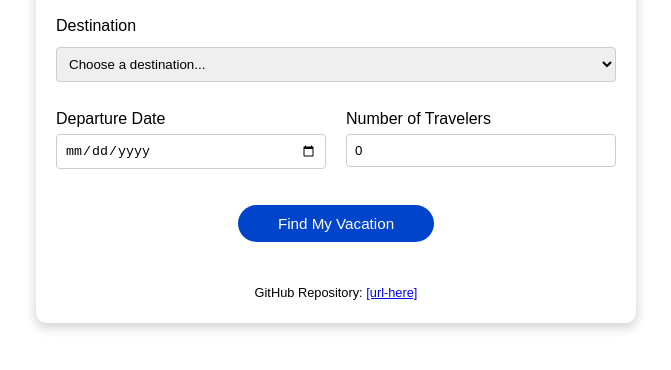
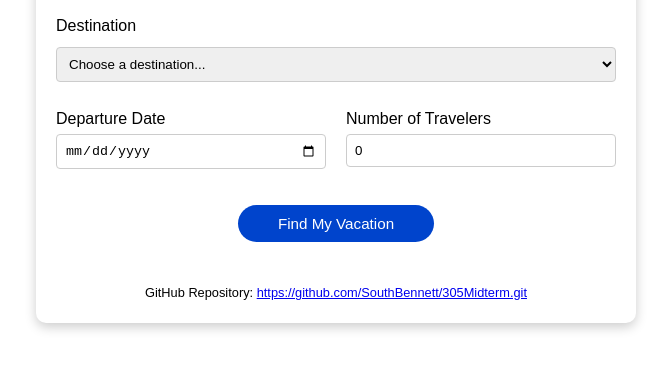
Before and after one commit to SouthBennett/305Midterm, a website: page views/home.html in a window 1280 px wide. Shown: the part 332-702 px from the top of the page, without its empty margins (304-975 px from the left). Drawn offline with Linux system fonts and the light colour scheme.

Commit message:
Added my github url to the bottom of the form

```diff
--- a/views/home.html
+++ b/views/home.html
@@ -61,7 +61,7 @@
     <footer>
       <p>
         GitHub Repository:
-        <a href="#" id="github-link">[url-here]</a>
+        <a href="#" id="github-link">https://github.com/SouthBennett/305Midterm.git</a>
       </p>
     </footer>
   </main>
```
